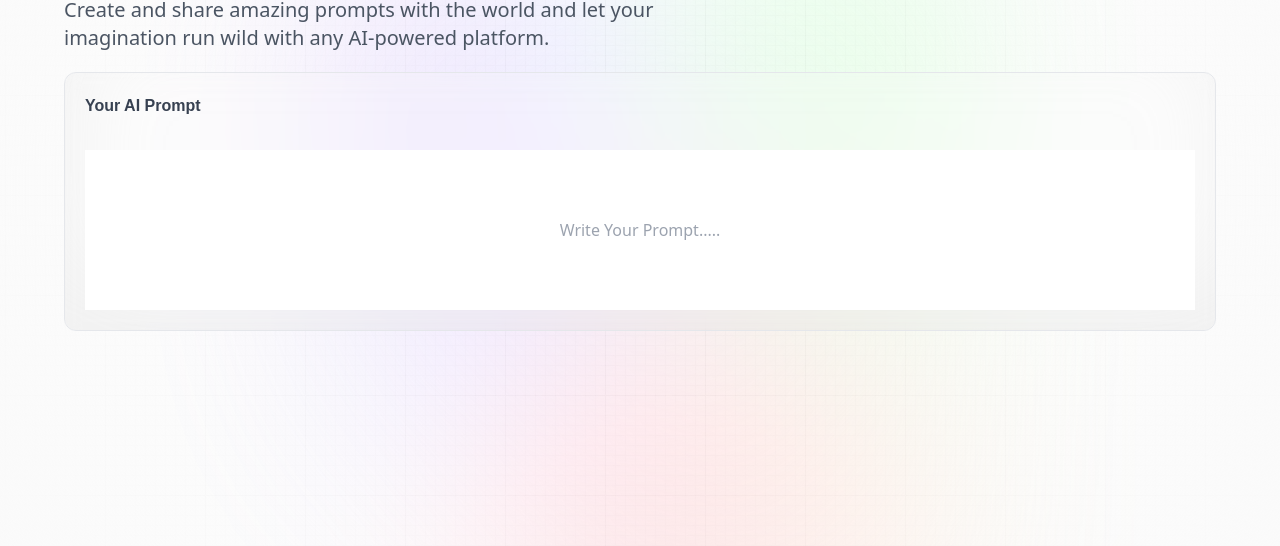
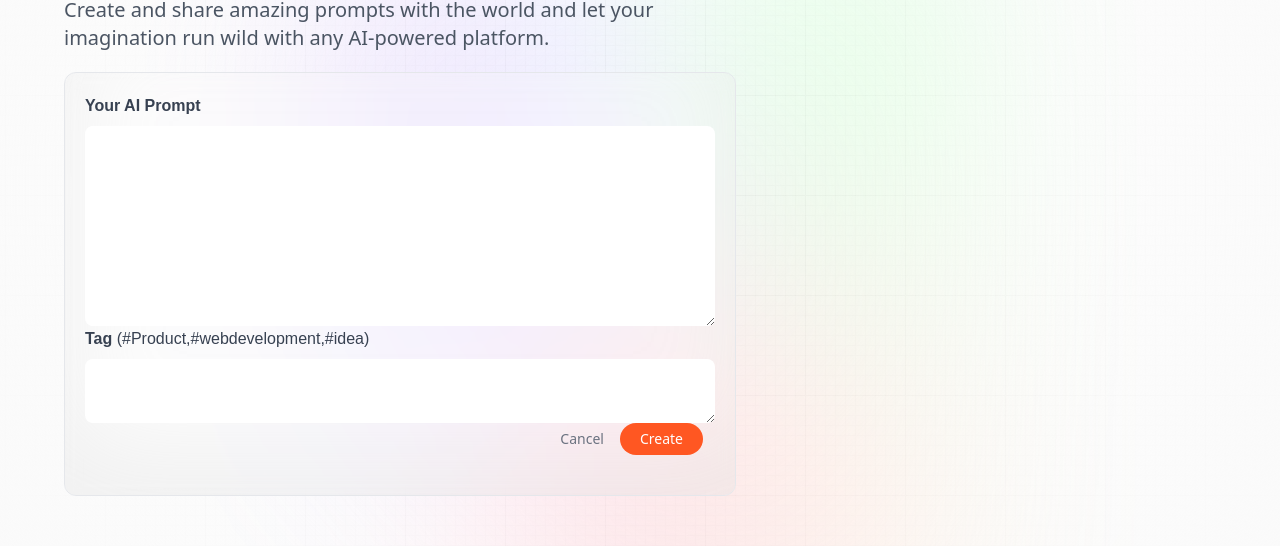
Before and after one commit to Vasanthx7/Promptspark, a Next.js app: page /create-prompt in a window 1280 px wide. Shown: the part 210-756 px from the top of the page. Built offline with nearby package versions, Linux system fonts and the light colour scheme; no server answers.

Commit message:
create-prompt page

```diff
--- /dev/null
+++ b/app/api/prompt/new/route.js
@@ -0,0 +1,20 @@
+import { connectToDB } from "@utils/database";
+import Prompt from "@models/prompt";
+
+export const POST = async (req) => {
+  const { userId, prompt, tag } = await req.json();
+
+  try {
+    await connectToDB();
+    const newPrompt = new Prompt({
+      creator: userId,
+      prompt,
+      tag,
+    });
+    await newPrompt.save();
+
+    return new Response(JSON.stringify(newPrompt), { status: 201 });
+  } catch (error) {
+    return new Response("failed to create a new prompt", { status: 501 });
+  }
+};
--- a/app/create-prompt/page.jsx
+++ b/app/create-prompt/page.jsx
@@ -1,22 +1,51 @@
 "use client";
-import Form from "@components/Form";
+
+import { useState } from "react";
 import { useSession } from "next-auth/react";
 import { useRouter } from "next/navigation";
-import { useState } from "react";
 
-const Createprompt = () => {
-  const [submitting, setSubmitting] = useState(false);
+import Form from "@components/Form";
+
+const CreatePrompt = () => {
+  const router = useRouter();
+  const { data: session } = useSession();
+
+  const [submitting, setIsSubmitting] = useState(false);
   const [post, setPost] = useState({ prompt: "", tag: "" });
-  const createPrompt = async (e) => {};
+
+  const createPrompt = async (e) => {
+    e.preventDefault();
+    setIsSubmitting(true);
+
+    try {
+      const response = await fetch("/api/prompt/new", {
+        method: "POST",
+        body: JSON.stringify({
+          prompt: post.prompt,
+          userId: session?.user.id,
+          tag: post.tag,
+        }),
+      });
+
+      if (response.ok) {
+        router.push("/");
+      }
+    } catch (error) {
+      console.log(error);
+    } finally {
+      setIsSubmitting(false);
+    }
+  };
+
   return (
     <Form
       type="Create"
       post={post}
+      setPost={setPost}
       submitting={submitting}
-      setPost={setPost}
       handleSubmit={createPrompt}
     />
   );
 };
 
-export default Createprompt;
+export default CreatePrompt;
--- a/components/Form.jsx
+++ b/components/Form.jsx
@@ -1,3 +1,4 @@
+import Link from "next/link";
 import React from "react";
 
 const Form = ({ type, post, submitting, setPost, handleSubmit }) => {
@@ -10,16 +11,45 @@
         {type} and share amazing prompts with the world and let your imagination
         run wild with any AI-powered platform.
       </p>
-      <form className="mt-5 glassmorphism flex max-w-full w-full flex-col">
+      <form
+        onSubmit={handleSubmit}
+        className="mt-5 glassmorphism flex max-w-2xl w-full flex-col"
+      >
         <label>
           <span className="text-gray-700 font-satoshi font-semibold text-base">
             Your AI Prompt
           </span>
+          <textarea
+            value={post.prompt}
+            onChange={(e) => setPost({ ...post, prompt: e.target.value })}
+            className="form_textarea"
+          />
         </label>
-        <input
-          className="mt-8 box-border w-full h-40 text-center"
-          placeholder="Write Your Prompt....."
-        ></input>
+        <label>
+          <span className="text-gray-700 font-satoshi font-semibold text-base">
+            Tag{" "}
+            <span className="font-normal">
+              (#Product,#webdevelopment,#idea)
+            </span>
+          </span>
+          <textarea
+            value={post.tag}
+            onChange={(e) => setPost({ ...post, tag: e.target.value })}
+            className="form_input"
+          />
+        </label>
+        <div className="flex-end mx-3 mb-5 gap-4">
+          <Link href="/" className="text-gray-500 text-sm">
+            Cancel
+          </Link>
+          <button
+            disabled={submitting}
+            type="submit"
+            className="text-white bg-primary-orange rounded-full px-5 py-1.5 text-sm"
+          >
+            {submitting ? `${type}...` : type}
+          </button>
+        </div>
       </form>
     </section>
   );
--- /dev/null
+++ b/models/prompt.js
@@ -0,0 +1,20 @@
+import { Schema, model, models } from "mongoose";
+
+const promptSchema = new Schema({
+  creator: {
+    type: Schema.Types.ObjectId,
+    ref: "User",
+  },
+  prompt: {
+    type: String,
+    required: [true, "prompt is required "],
+  },
+  tag: {
+    type: String,
+    required: [true, "tag is required "],
+  },
+});
+
+const Prompt = models.Prompt || model("Prompt", promptSchema);
+
+export default Prompt;
```
